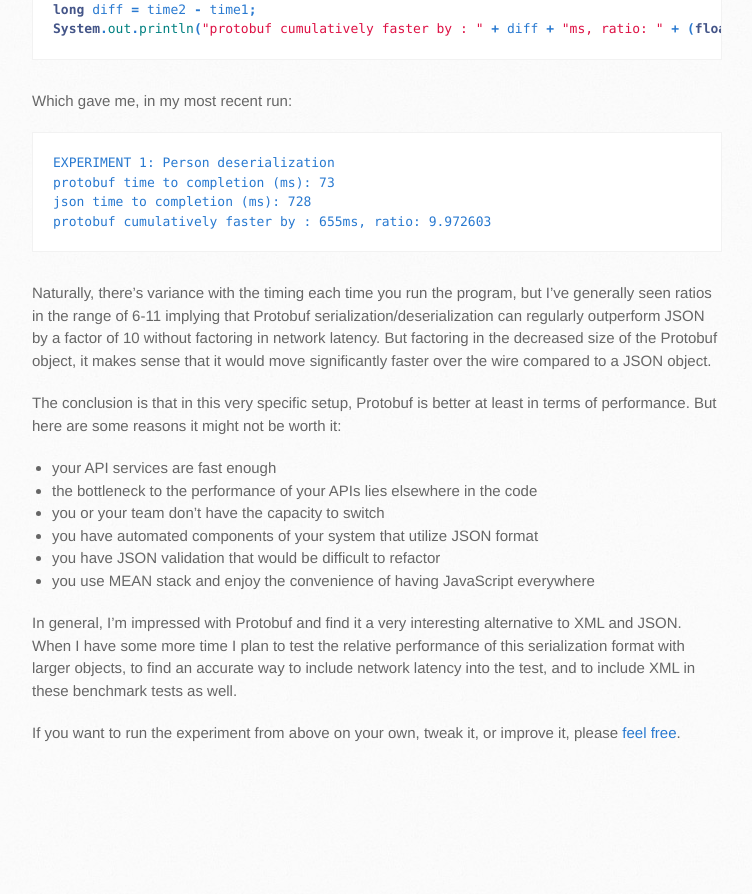
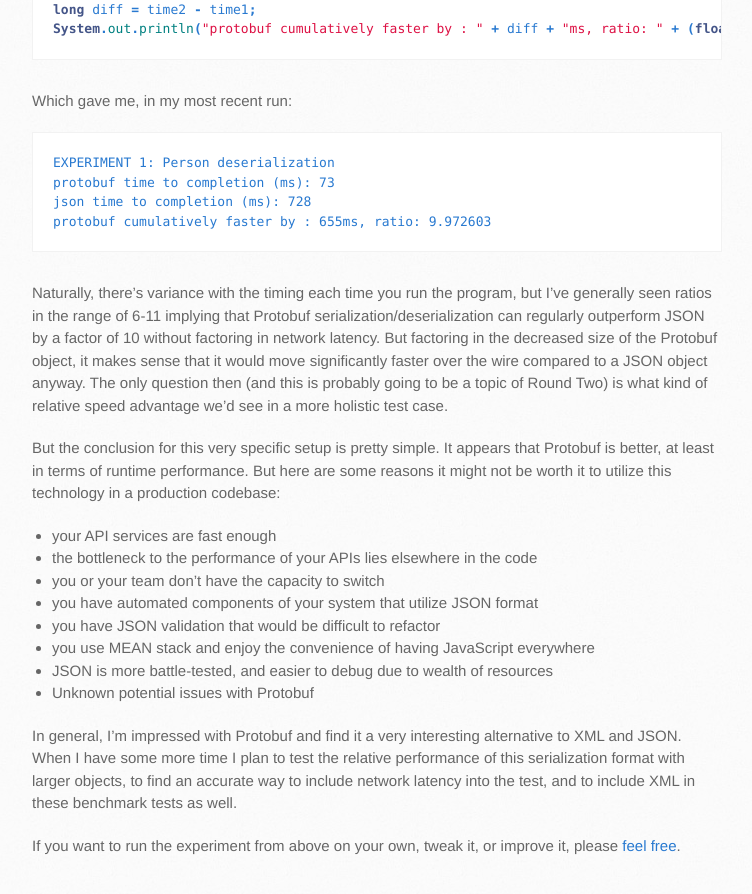
Before and after one commit to brianwilsongh/wilsontheory.github.io, a Jekyll site: the page built from _posts/2018-08-05-json-versus-protobuf.markdown, in a window 1280 px wide and 900 px high, scrolled down 5026 px. Shown: the top 894 px of the window, without its empty margins (138-890 px from the left). Built offline with Jekyll 4.4.1, drawn with Linux system fonts in a browser that asks for light colours; before the commit the page ends 5813 px from its top, so only the background shows below that.

Commit message:
fix some mistakes in post

````diff
--- a/_posts/2018-08-05-json-versus-protobuf.markdown
+++ b/_posts/2018-08-05-json-versus-protobuf.markdown
@@ -187,9 +187,9 @@
 protobuf cumulatively faster by : 655ms, ratio: 9.972603
 ```
 
-Naturally, there's variance with the timing each time you run the program, but I've generally seen ratios in the range of 6-11 implying that Protobuf serialization/deserialization can regularly outperform JSON by a factor of 10 without factoring in network latency. But factoring in the decreased size of the Protobuf object, it makes sense that it would move significantly faster over the wire compared to a JSON object.
+Naturally, there's variance with the timing each time you run the program, but I've generally seen ratios in the range of 6-11 implying that Protobuf serialization/deserialization can regularly outperform JSON by a factor of 10 without factoring in network latency. But factoring in the decreased size of the Protobuf object, it makes sense that it would move significantly faster over the wire compared to a JSON object anyway. The only question then (and this is probably going to be a topic of Round Two) is what kind of relative speed advantage we'd see in a more holistic test case.
 
-The conclusion is that in this very specific setup, Protobuf is better at least in terms of performance. But here are some reasons it might not be worth it:
+But the conclusion for this very specific setup is pretty simple. It appears that Protobuf is better, at least in terms of runtime performance. But here are some reasons it might not be worth it to utilize this technology in a production codebase:
 
 * your API services are fast enough
 * the bottleneck to the performance of your APIs lies elsewhere in the code
@@ -197,6 +197,8 @@
 * you have automated components of your system that utilize JSON format
 * you have JSON validation that would be difficult to refactor
 * you use MEAN stack and enjoy the convenience of having JavaScript everywhere
+* JSON is more battle-tested, and easier to debug due to wealth of resources
+* Unknown potential issues with Protobuf
 
 In general, I'm impressed with Protobuf and find it a very interesting alternative to XML and JSON. When I have some more time I plan to test the relative performance of this serialization format with larger objects, to find an accurate way to include network latency into the test, and to include XML in these benchmark tests as well.
 
````
